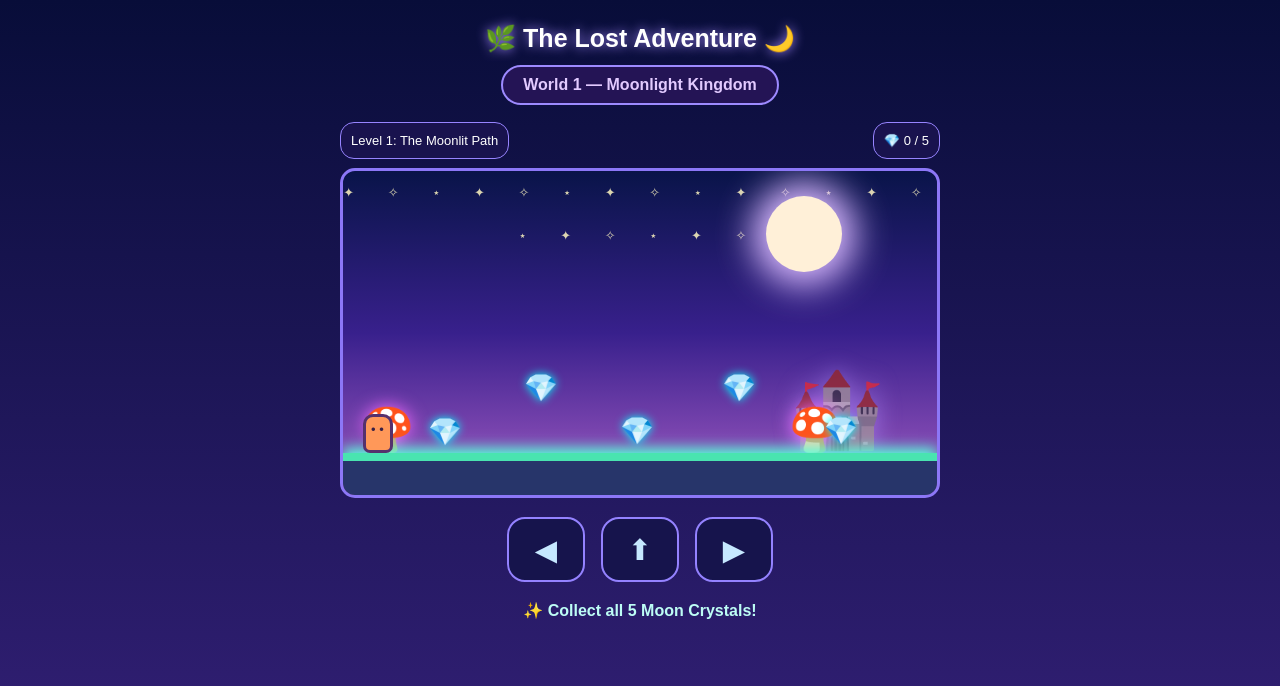
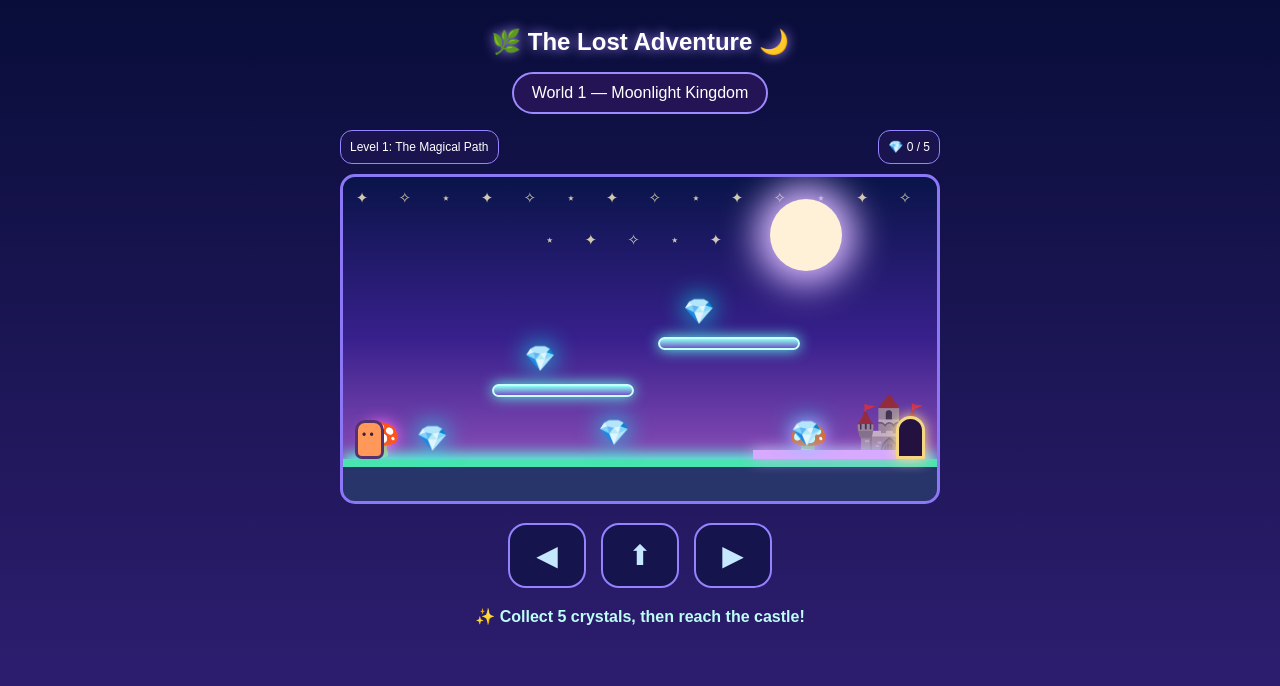
Before and after one commit to siyapalta108-cyber/the-lost-adventure, a plain HTML site: page index.html in a window 1280 px wide. Drawn offline with Linux system fonts and the light colour scheme.

Commit message:
Added magical platforms and castle
Updated styles and game logic for improved gameplay experience.

```diff
--- a/index.html
+++ b/index.html
@@ -3,7 +3,7 @@
 <html lang="en">
 <head>
 <meta charset="UTF-8">
-<meta name="viewport" content="width=device-width, initial-scale=1.0">
+<meta name="viewport" content="width=device-width,initial-scale=1">
 <title>The Lost Adventure</title>
 
 <style>
@@ -12,44 +12,40 @@
 body {
   margin: 0;
   padding: 12px;
+  min-height: 100vh;
+  text-align: center;
   font-family: Arial, sans-serif;
-  text-align: center;
   color: white;
-  background: linear-gradient(#080d39, #342078);
-  min-height: 100vh;
+  background: linear-gradient(#080d39,#342078);
 }
 
 h1 {
-  font-size: 25px;
-  margin: 12px 0;
+  font-size: 24px;
   text-shadow: 0 0 12px #a58aff;
 }
 
 .world {
   display: inline-block;
-  padding: 9px 20px;
+  padding: 10px 18px;
+  background: #241455;
   border: 2px solid #9d8aff;
-  border-radius: 30px;
-  background: #241455;
-  color: #e2caff;
-  font-weight: bold;
+  border-radius: 25px;
 }
 
 .hud {
   display: flex;
   justify-content: space-between;
-  align-items: center;
-  gap: 8px;
+  gap: 7px;
   max-width: 600px;
-  margin: 17px auto 9px;
-  font-size: 13px;
+  margin: 16px auto 10px;
+  font-size: 12px;
 }
 
 .hud span {
+  padding: 9px;
   background: #19134e;
   border: 1px solid #9784ff;
-  border-radius: 14px;
-  padding: 10px;
+  border-radius: 12px;
 }
 
 #game {
@@ -72,38 +68,37 @@ h1 {
 .moon {
   position: absolute;
   right: 16%;
-  top: 25px;
-  width: 76px;
-  height: 76px;
+  top: 22px;
+  width: 72px;
+  height: 72px;
+  background: #fff0d8;
   border-radius: 50%;
-  background: #fff0d8;
   box-shadow: 0 0 35px 14px #d8b8ff;
 }
 
 .stars {
   position: absolute;
   inset: 0;
-  color: #fff7c0;
-  font-size: 13px;
-  letter-spacing: 15px;
-  line-height: 43px;
-  opacity: .85;
+  font-size: 15px;
+  line-height: 42px;
+  letter-spacing: 13px;
+  color: #fff6c2;
+  opacity: .8;
 }
 
 .castle {
   position: absolute;
-  right: 9%;
-  bottom: 41px;
-  font-size: 75px;
-  opacity: .65;
-  filter: drop-shadow(0 0 12px #b48cff);
+  right: 2%;
+  bottom: 42px;
+  font-size: 58px;
+  opacity: .7;
 }
 
 .mushroom {
   position: absolute;
-  bottom: 39px;
-  font-size: 43px;
-  filter: drop-shadow(0 0 9px #f46bff);
+  bottom: 42px;
+  font-size: 32px;
+  filter: drop-shadow(0 0 8px #ff6bff);
 }
 
 #ground {
@@ -111,39 +106,73 @@ h1 {
   bottom: 0;
   width: 100%;
   height: 42px;
-  background: linear-gradient(#49e4b0 0 8px, #27356a 8px);
+  background: linear-gradient(#49e4b0 0 8px,#27356a 8px);
   box-shadow: 0 -5px 13px #58ffdc;
   z-index: 3;
 }
 
+.platform {
+  position: absolute;
+  width: 24%;
+  height: 13px;
+  border-radius: 8px;
+  background: linear-gradient(#8cfff1,#7254c8);
+  border: 2px solid #c6ffff;
+  box-shadow: 0 0 14px #60ffe8;
+  z-index: 3;
+}
+
+.bridge {
+  position: absolute;
+  bottom: 42px;
+  left: 69%;
+  width: 29%;
+  height: 9px;
+  background: #d7a9ff;
+  box-shadow: 0 0 15px #e5aaff;
+  z-index: 4;
+}
+
+#door {
+  position: absolute;
+  right: 2%;
+  bottom: 42px;
+  width: 29px;
+  height: 43px;
+  background: #23113f;
+  border: 3px solid #f5d783;
+  border-radius: 15px 15px 2px 2px;
+  box-shadow: 0 0 13px #ffe48c;
+  z-index: 4;
+}
+
 #player {
   position: absolute;
-  left: 20px;
+  left: 12px;
   bottom: 42px;
-  width: 30px;
+  width: 29px;
   height: 39px;
   background: #ff9859;
   border: 3px solid #55316d;
   border-radius: 10px 10px 7px 7px;
-  z-index: 5;
+  z-index: 6;
 }
 
 #player::before {
   content: "•  •";
   position: absolute;
   top: 5px;
-  left: 5px;
+  left: 4px;
   color: #392045;
-  font-size: 13px;
-  white-space: nowrap;
+  font-size: 12px;
 }
 
 .crystal {
   position: absolute;
-  font-size: 27px;
-  z-index: 4;
+  font-size: 25px;
+  z-index: 5;
   filter: drop-shadow(0 0 8px cyan);
-  animation: glow 1.3s infinite alternate;
+  animation: glow 1s infinite alternate;
 }
 
 @keyframes glow {
@@ -154,14 +183,14 @@ h1 {
 .controls {
   display: flex;
   justify-content: center;
-  gap: 16px;
+  gap: 15px;
   margin: 19px auto;
 }
 
 button {
   width: 78px;
   height: 65px;
-  font-size: 29px;
+  font-size: 28px;
   color: #c6e8ff;
   background: #16144c;
   border: 2px solid #9482ff;
@@ -174,8 +203,8 @@ button {
 button:active { background: #5945ae; }
 
 #message {
-  min-height: 26px;
   color: #bdfdf5;
+  min-height: 25px;
   font-weight: bold;
 }
 </style>
@@ -184,17 +213,19 @@ button:active { background: #5945ae; }
 <body>
 
 <h1>🌿 The Lost Adventure 🌙</h1>
+
 <div class="world">World 1 — Moonlight Kingdom</div>
 
 <div class="hud">
-  <span>Level 1: The Moonlit Path</span>
+  <span>Level 1: The Magical Path</span>
   <span id="score">💎 0 / 5</span>
 </div>
 
 <div id="game">
+
   <div class="stars">
     ✦ ✧ ⋆ ✦ ✧ ⋆ ✦ ✧ ⋆ ✦ ✧
-    ⋆ ✦ ✧ ⋆ ✦ ✧ ⋆ ✦ ✧
+    ⋆ ✦ ✧ ⋆ ✦ ✧ ⋆ ✦
   </div>
 
   <div class="moon"></div>
@@ -203,8 +234,17 @@ button:active { background: #5945ae; }
   <div class="mushroom" style="left:3%">🍄</div>
   <div class="mushroom" style="left:75%">🍄</div>
 
+  <div class="platform" id="p1"
+       style="left:25%;bottom:104px"></div>
+
+  <div class="platform" id="p2"
+       style="left:53%;bottom:151px"></div>
+
+  <div class="bridge"></div>
+  <div id="door"></div>
   <div id="ground"></div>
   <div id="player"></div>
+
 </div>
 
 <div class="controls">
@@ -213,56 +253,61 @@ button:active { background: #5945ae; }
   <button id="right">▶</button>
 </div>
 
-<p id="message">✨ Collect all 5 Moon Crystals!</p>
+<p id="message">✨ Collect 5 crystals, then reach the castle!</p>
 
 <script>
 const game = document.getElementById("game");
 const player = document.getElementById("player");
 const scoreText = document.getElementById("score");
 const message = document.getElementById("message");
+const door = document.getElementById("door");
 
-let x = 20;
-let y = 0;
+let x = 12;
+let y = 42;
 let velocityY = 0;
 let direction = 0;
 let score = 0;
 let finished = false;
+let onSurface = true;
 
 const speed = 3;
 const gravity = 0.55;
-const jumpPower = 11;
+const jumpPower = 11.5;
+const playerWidth = 29;
+const playerHeight = 39;
 
-// Positions adapt to iPhone screen width.
-const crystalData = [
-  [0.15, 47],
-  [0.32, 91],
-  [0.49, 48],
-  [0.67, 91],
-  [0.85, 48]
+const platforms = [
+  { element: document.getElementById("p1"), height: 117 },
+  { element: document.getElementById("p2"), height: 164 }
 ];
 
-const crystals = crystalData.map(([fraction, height]) => {
+// Crystal positions scale to phone width.
+const crystalData = [
+  [0.13, 48],
+  [0.32, 128],
+  [0.45, 54],
+  [0.60, 175],
+  [0.79, 53]
+];
+
+const crystals = crystalData.map(([fraction,height]) => {
   const element = document.createElement("div");
   element.className = "crystal";
   element.textContent = "💎";
-
-  const cx = fraction * (game.clientWidth - 28);
-
-  element.style.left = cx + "px";
-  element.style.bottom = height + "px";
   game.appendChild(element);
 
   return {
-    element: element,
-    fraction: fraction,
-    height: height,
+    element,
+    fraction,
+    height,
     collected: false
   };
 });
 
 function jumpNow() {
-  if (y === 0 && !finished) {
+  if (onSurface && !finished) {
     velocityY = jumpPower;
+    onSurface = false;
   }
 }
 
@@ -270,64 +315,107 @@ function update() {
   if (finished) return;
 
   x += direction * speed;
+
   x = Math.max(
     0,
-    Math.min(x, game.clientWidth - player.offsetWidth)
+    Math.min(x, game.clientWidth - playerWidth)
   );
+
+  const previousY = y;
 
   velocityY -= gravity;
   y += velocityY;
+  onSurface = false;
 
-  if (y < 0) {
-    y = 0;
+  // Ground collision.
+  if (y <= 42) {
+    y = 42;
     velocityY = 0;
+    onSurface = true;
+  }
+
+  // Land on floating platforms.
+  if (velocityY <= 0) {
+    platforms.forEach(platform => {
+      const left = platform.element.offsetLeft;
+      const right = left + platform.element.offsetWidth;
+      const top = platform.height;
+
+      const overlaps =
+        x + playerWidth > left &&
+        x < right;
+
+      if (
+        overlaps &&
+        previousY >= top &&
+        y <= top
+      ) {
+        y = top;
+        velocityY = 0;
+        onSurface = true;
+      }
+    });
   }
 
   player.style.left = x + "px";
-  player.style.bottom = (42 + y) + "px";
+  player.style.bottom = y + "px";
 
-  const pLeft = x;
-  const pRight = x + 30;
-  const pBottom = 42 + y;
-  const pTop = pBottom + 39;
-
+  // Collect crystals.
   crystals.forEach(crystal => {
     if (crystal.collected) return;
 
     const cx = crystal.fraction *
-      (game.clientWidth - 28);
+      (game.clientWidth - 27);
 
     crystal.element.style.left = cx + "px";
+    crystal.element.style.bottom =
+      crystal.height + "px";
 
     const touching =
-      pRight > cx &&
-      pLeft < cx + 27 &&
-      pTop > crystal.height &&
-      pBottom < crystal.height + 27;
+      x + playerWidth > cx &&
+      x < cx + 25 &&
+      y + playerHeight > crystal.height &&
+      y < crystal.height + 25;
 
     if (touching) {
       crystal.collected = true;
       crystal.element.remove();
+
       score++;
-
       scoreText.textContent = "💎 " + score + " / 5";
 
       if (score === 5) {
-        finished = true;
-        direction = 0;
         message.textContent =
-          "🎉 Moonlight Mission Complete!";
+          "🏰 All crystals found! Reach the castle door!";
       }
     }
   });
 
+  // Castle unlocks after collecting all crystals.
+  const doorLeft = door.offsetLeft;
+
+  if (
+    score === 5 &&
+    x + playerWidth > doorLeft &&
+    x < doorLeft + door.offsetWidth &&
+    y < 90
+  ) {
+    finished = true;
+    direction = 0;
+    message.textContent =
+      "🎉 Level 1 Complete! Castle Unlocked!";
+    door.style.background = "#ffe59a";
+    door.style.boxShadow = "0 0 25px gold";
+    return;
+  }
+
   requestAnimationFrame(update);
 }
 
-function moveButton(id, value) {
+function moveButton(id,value) {
   const button = document.getElementById(id);
 
-  button.addEventListener("pointerdown", e => {
+  button.addEventListener("pointerdown",e => {
     e.preventDefault();
     button.setPointerCapture(e.pointerId);
     direction = value;
@@ -337,33 +425,19 @@ function moveButton(id, value) {
     if (direction === value) direction = 0;
   }
 
-  button.addEventListener("pointerup", stop);
-  button.addEventListener("pointercancel", stop);
-  button.addEventListener("lostpointercapture", stop);
+  button.addEventListener("pointerup",stop);
+  button.addEventListener("pointercancel",stop);
+  button.addEventListener("lostpointercapture",stop);
 }
 
-moveButton("left", -1);
-moveButton("right", 1);
+moveButton("left",-1);
+moveButton("right",1);
 
 document.getElementById("jump")
-  .addEventListener("pointerdown", e => {
+  .addEventListener("pointerdown",e => {
     e.preventDefault();
     jumpNow();
   });
-
-// Keyboard controls also work.
-document.addEventListener("keydown", e => {
-  if (e.key === "ArrowLeft") direction = -1;
-  if (e.key === "ArrowRight") direction = 1;
-  if (e.key === "ArrowUp" || e.key === " ") jumpNow();
-});
-
-document.addEventListener("keyup", e => {
-  if (e.key === "ArrowLeft" && direction === -1)
-    direction = 0;
-  if (e.key === "ArrowRight" && direction === 1)
-    direction = 0;
-});
 
 update();
 </script>
```
